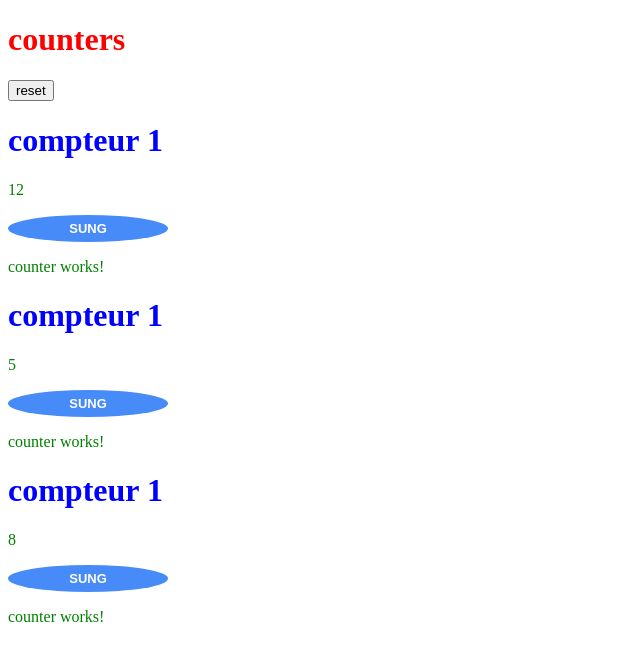
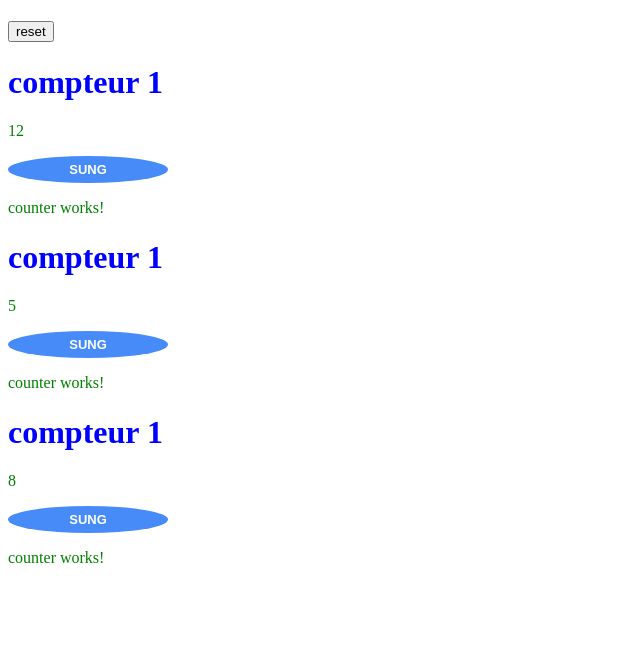
Before and after one commit to Fabiensamj/projet-front-2019, an Angular app: page / in a window 1280 px wide. Shown: the top 660 px of the page, without its empty margins (0-640 px from the left). Built offline with nearby package versions, Linux system fonts and the light colour scheme.

Commit message:
Update app.component.ts

```diff
--- a/src/app/app.component.ts
+++ b/src/app/app.component.ts
@@ -10,8 +10,7 @@ export class AppComponent {
 
   constructor(private counterService:CounterService){}
 
-  title = 'counters';
-  initialvalue=[12,5,8];
+
   reset(){
     this.counterService.reset();
   }
```
